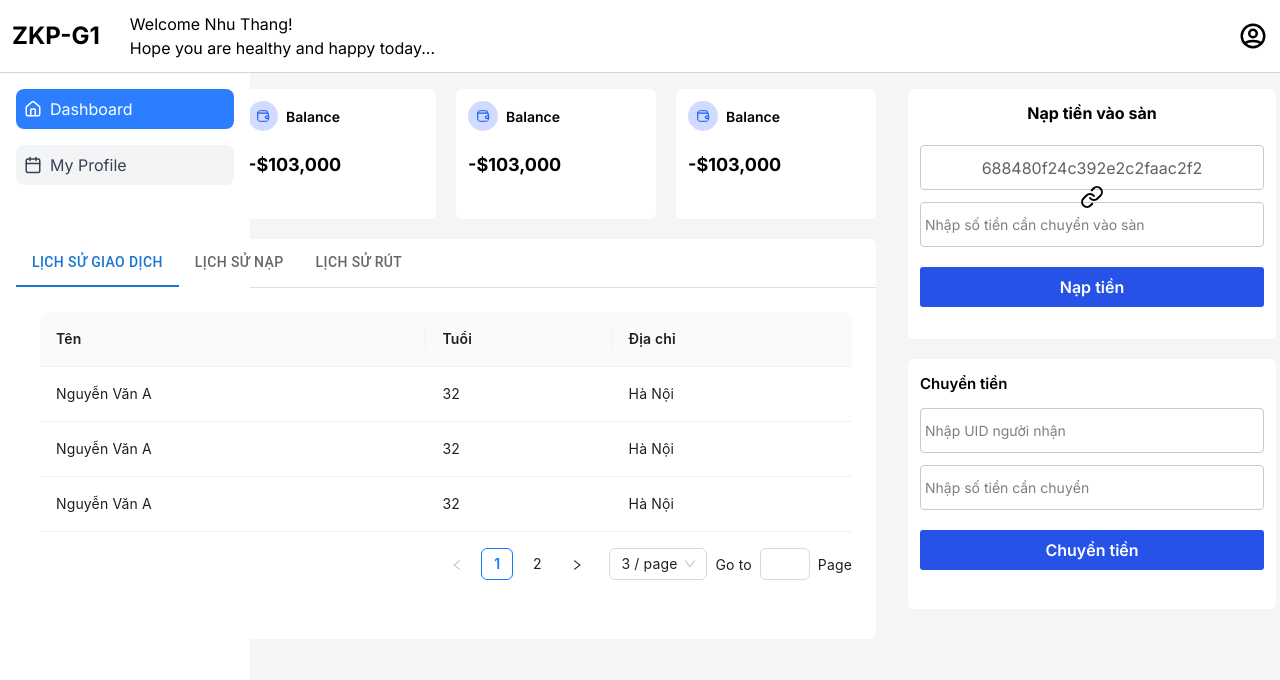
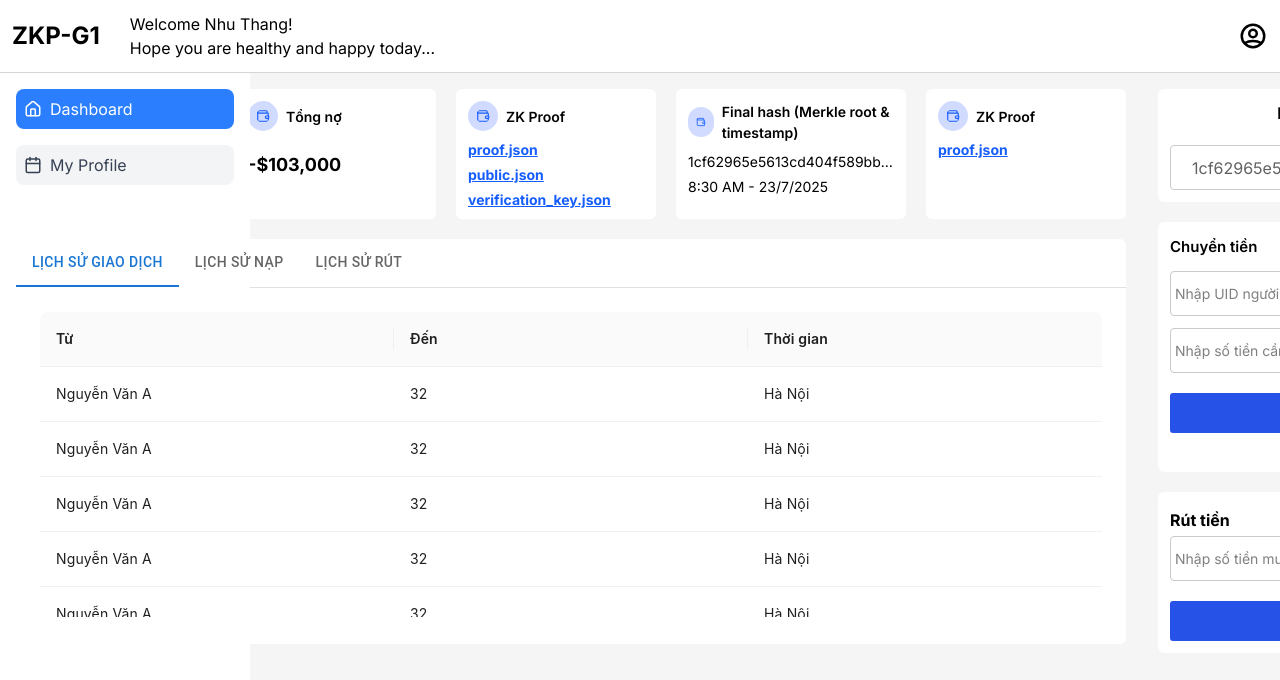
Before and after one commit to ThanggA7/miniblockchainfe, a Next.js app: page /Dashboard in a window 1280 px wide. Shown: the top 680 px of the page. Built offline with nearby package versions, Linux system fonts and the light colour scheme.

Commit message:
feat: update Dashboard and UserProfile components with new layout and wallet address display

```diff
--- a/src/app/Dashboard/page.jsx
+++ b/src/app/Dashboard/page.jsx
@@ -1,13 +1,14 @@
 "use client";
 import Header from "@/components/Header";
-import { Wallet, Link } from "lucide-react";
+import { Wallet } from "lucide-react";
 import Sidebar from "@/components/Sidebar";
 import Box from "@mui/material/Box";
 import Tab from "@mui/material/Tab";
 import TabContext from "@mui/lab/TabContext";
 import TabList from "@mui/lab/TabList";
 import TabPanel from "@mui/lab/TabPanel";
-import { Button, Modal } from "antd";
+import { Modal } from "antd";
+import Link from "next/link";
 
 import { Table } from "antd";
 import React, { useState, useEffect } from "react";
@@ -48,17 +49,17 @@ const Dashboard = () => {
   };
   const columns = [
     {
-      title: "Tên",
+      title: "Từ ",
       dataIndex: "name",
       key: "name",
     },
     {
-      title: "Tuổi",
+      title: "Đến",
       dataIndex: "age",
       key: "age",
     },
     {
-      title: "Địa chỉ",
+      title: "Thời gian",
       dataIndex: "address",
       key: "address",
     },
@@ -135,7 +136,7 @@ const Dashboard = () => {
                     className="p-2 bg-[#D0DBFF] rounded-full text-blue-600"
                   />
                   <span className="text-[14px] font-semibold text-black">
-                    Balance
+                    Tổng nợ
                   </span>
                 </div>
                 <p className="mt-5 font-bold text-black text-[18px]">
@@ -150,14 +151,51 @@ const Dashboard = () => {
                     className="p-2 bg-[#D0DBFF] rounded-full text-blue-600"
                   />
                   <span className="text-[14px] font-semibold text-black">
-                    Balance
+                    ZK Proof
                   </span>
                 </div>
-                <p className="mt-5 font-bold text-black text-[18px]">
-                  -$103,000
-                </p>
+                <div className="flex flex-col gap-1 ">
+                  <Link
+                    href=""
+                    className="mt-2 font-bold text-blue-600 underline text-[14px] active:text-red-400"
+                  >
+                    proof.json
+                  </Link>
+                  <Link
+                    href=""
+                    className=" font-bold text-blue-600 underline text-[14px] active:text-red-400"
+                  >
+                    public.json
+                  </Link>
+                  <Link
+                    href=""
+                    className=" font-bold text-blue-600 underline text-[14px] active:text-red-400"
+                  >
+                    verification_key.json
+                  </Link>
+                </div>
               </div>
 
+              <div className="w-[230px] h-[130px] bg-white rounded-[6px] p-3">
+                <div className="flex items-center gap-2">
+                  <Wallet
+                    size={30}
+                    className="p-2 bg-[#D0DBFF] rounded-full text-blue-600"
+                  />
+                  <span className="text-[14px] font-semibold text-black">
+                    Final hash (Merkle root & timestamp)
+                  </span>
+                </div>
+                <div className="flex flex-col gap-1 ">
+                  <span
+                    title="1cf62965e5613cd404f589bbe2e214de8b504177c655e9533c41d24e86fae1d32"
+                    className="mt-2  text-[14px] overflow-hidden whitespace-nowrap overflow-ellipsis "
+                  >
+                    1cf62965e5613cd404f589bbe2e214de8b504177c655e9533c41d24e86fae1d3
+                  </span>
+                  <span className="  text-[14px] ">8:30 AM - 23/7/2025</span>
+                </div>
+              </div>
               <div className="w-[200px] h-[130px] bg-white rounded-[6px] p-3">
                 <div className="flex items-center gap-2">
                   <Wallet
@@ -165,16 +203,20 @@ const Dashboard = () => {
                     className="p-2 bg-[#D0DBFF] rounded-full text-blue-600"
                   />
                   <span className="text-[14px] font-semibold text-black">
-                    Balance
+                    ZK Proof
                   </span>
                 </div>
-                <p className="mt-5 font-bold text-black text-[18px]">
-                  -$103,000
-                </p>
+                <div className="flex flex-col gap-1 ">
+                  <Link
+                    href=""
+                    className="mt-2 font-bold text-blue-600 underline text-[14px] active:text-red-400"
+                  >
+                    proof.json
+                  </Link>
+                </div>
               </div>
             </div>
-
-            <div className="w-full h-[400px] max-h-[400px] bg-white mt-5 rounded-[6px] overflow-y-auto">
+            <div className="w-full h-[450px] max-h-[405px] bg-white mt-5 rounded-[6px] overflow-y-auto">
               <Box sx={{ width: "100%", typography: "body1" }}>
                 <TabContext value={value}>
                   <Box sx={{ borderBottom: 1, borderColor: "divider" }}>
@@ -190,46 +232,34 @@ const Dashboard = () => {
                     </TabList>
                   </Box>
                   <TabPanel
-                    className="w-full max-h-[350px] overflow-y-auto"
+                    className="w-full max-h-[550px] overflow-y-auto"
                     value="1"
                   >
                     <Table
-                      pagination={{
-                        pageSize: 3,
-                        showSizeChanger: true,
-                        pageSizeOptions: ["3", "10", "20", "50"],
-                        showQuickJumper: true,
-                      }}
+                      pagination={false}
+                      scroll={{ y: 250 }}
                       columns={columns}
                       dataSource={data}
                     />
                   </TabPanel>
                   <TabPanel
-                    className="w-full max-h-[350px] overflow-y-auto"
+                    className="w-full max-h-[550px] overflow-y-auto"
                     value="2"
                   >
                     <Table
-                      pagination={{
-                        pageSize: 3,
-                        showSizeChanger: true,
-                        pageSizeOptions: ["3", "10", "20", "50"],
-                        showQuickJumper: true,
-                      }}
+                      pagination={false}
+                      scroll={{ y: 250 }}
                       columns={columns}
                       dataSource={data}
                     />
-                  </TabPanel>{" "}
+                  </TabPanel>
                   <TabPanel
-                    className="w-full max-h-[350px] overflow-y-auto"
+                    className="w-full max-h-[550px] overflow-y-auto"
                     value="3"
                   >
                     <Table
-                      pagination={{
-                        pageSize: 3,
-                        showSizeChanger: true,
-                        pageSizeOptions: ["3", "10", "20", "50"],
-                        showQuickJumper: true,
-                      }}
+                      pagination={false}
+                      scroll={{ y: 250 }}
                       columns={columns}
                       dataSource={data}
                     />
@@ -240,31 +270,17 @@ const Dashboard = () => {
           </div>
 
           <div className="p-4 min-w-[400px]">
-            <div className="h-[250px] bg-white rounded-[6px] p-3">
+            <div className="min-h-[50px] bg-white rounded-[6px] p-3">
               <span className="flex items-center justify-center font-bold">
                 Nạp tiền vào sàn
               </span>
               <div>
                 <div className="mt-5 relative">
-                  <input
-                    className="w-full h-[45px] border border-[#CACACA] outline-none border-[1px] text-[#626262] rounded-[4px] text-[16px] p-1 text-center "
-                    type="text"
-                    value={addrees_id}
-                    onChange={(e) => {
-                      getAddress_id(e.target.value);
-                    }}
-                  />
-                  <input
-                    className="w-full h-[45px] border border-[#CACACA] outline-none border-[1px] rounded-[4px] text-[14px] p-1  mt-3 no-spinner"
-                    type="number"
-                    placeholder="Nhập số tiền cần chuyển vào sàn"
-                  />
-                  <Link className="absolute left-1/2 -translate-x-1/2 top-[40px] z-10 " />
-                </div>
-                <div>
-                  <button className="px-2 py-2 w-full  bg-[#2752E7] mt-5 rounded-[3px] cursor-pointer text-white text-[16px] font-semibold">
-                    Nạp tiền
-                  </button>
+                  <div className="w-full h-[45px] border border-[#CACACA] outline-none border-[1px] text-[#626262] rounded-[4px] text-[16px] flex flex-col items-center justify-center ">
+                    <span className="overflow-hidden whitespace-nowrap overflow-ellipsis w-[300px]">
+                      1cf62965e5613cd404f589bbe2e214de8b504177c655e9533c41d24e86fae1d3
+                    </span>
+                  </div>
                 </div>
               </div>
             </div>
@@ -303,6 +319,21 @@ const Dashboard = () => {
                 </Modal>
               </div>
             </div>
+            <div className="min-h-[150px] bg-white rounded-[6px] p-3 mt-5">
+              <div>
+                <div className="mt-1">
+                  <span className="font-bold">Rút tiền</span>
+                  <input
+                    className="w-full h-[45px] border border-[#CACACA] outline-none border-[1px] rounded-[4px] text-[14px] p-1  mt-1 no-spinner"
+                    type="number"
+                    placeholder="Nhập số tiền muốn rút"
+                  />
+                  <button className="px-2 py-2 w-full  bg-[#2752E7] mt-5 rounded-[3px] cursor-pointer text-white text-[16px] font-semibold">
+                    Rút tiền
+                  </button>
+                </div>
+              </div>
+            </div>
           </div>
         </div>
       )}
--- a/src/app/UserProfile/page.jsx
+++ b/src/app/UserProfile/page.jsx
@@ -27,28 +27,15 @@ const UserProfile = () => {
           </div>
 
           <div className="border-t pt-4">
-            <h3 className="font-medium text-gray-700 mb-2">My Wallet</h3>
+            <div>
+              <h3 className="font-medium text-gray-700 mb-2">
+                Wallet Adress: test123213213123213213213
+              </h3>
+            </div>
             <div className="space-y-1">
               <p className="text-gray-800">Peterson Kennedy</p>
               <p className="text-gray-600">petersonkenn@demo.com</p>
             </div>
-          </div>
-        </div>
-
-        <div className="grid grid-cols-1 md:grid-cols-3 gap-4">
-          <div className="bg-white rounded-lg shadow p-6">
-            <h3 className="font-medium text-gray-700 mb-4">API keys</h3>
-            <p className="text-sm text-gray-500">Manage your API access</p>
-          </div>
-
-          <div className="bg-white rounded-lg shadow p-6">
-            <h3 className="font-medium text-gray-700 mb-4">Login history</h3>
-            <p className="text-sm text-gray-500">View recent activity</p>
-          </div>
-
-          <div className="bg-white rounded-lg shadow p-6">
-            <h3 className="font-medium text-gray-700 mb-4">2FA</h3>
-            <p className="text-sm text-gray-500">3M_2FA</p>
           </div>
         </div>
 
```
